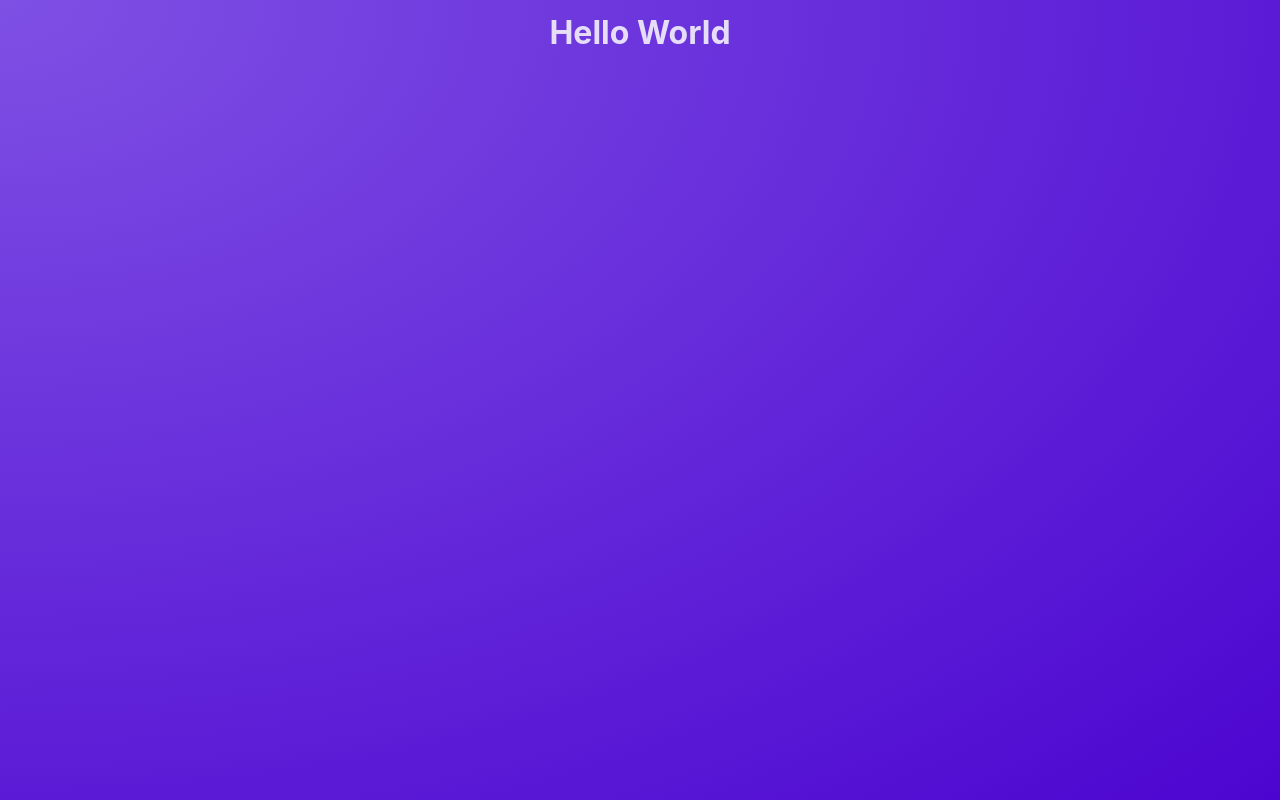
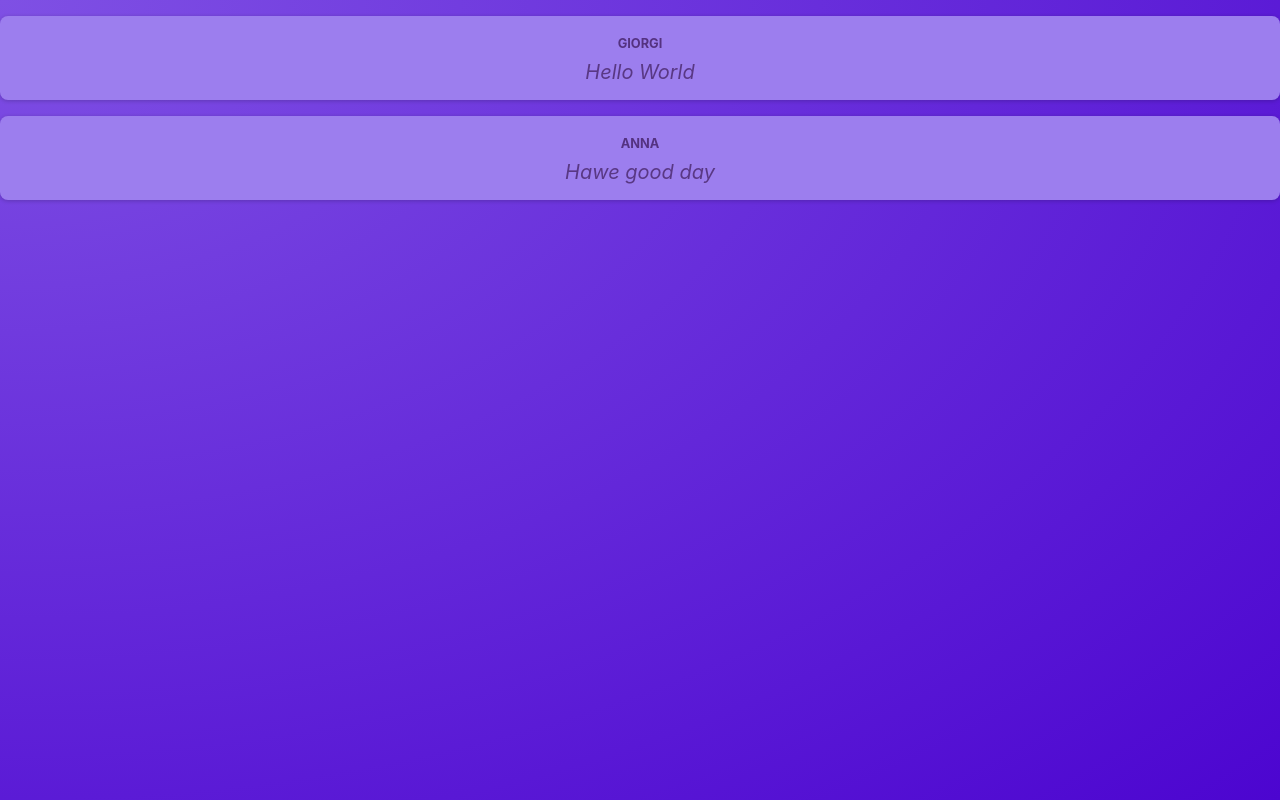
Before and after one commit to FANT0M100/reactposts, a React (Create React App) app: page / in a window 1280 px wide. Built offline with nearby package versions, Linux system fonts and the light colour scheme.

Commit message:
Post file css

```diff
--- a/src/App.js
+++ b/src/App.js
@@ -1,5 +1,12 @@
+import Post from "./components/Post";
+
 function App() {
-  return <h1>Hello World</h1>;
+  return (
+    <main>
+      <Post author="Giorgi" body="Hello World" />
+      <Post author="Anna" body="Hawe good day" />
+    </main>
+  );
 }
 
 export default App;
--- a/src/components/Post.js
+++ b/src/components/Post.js
@@ -1,7 +1,13 @@
 import React from "react";
+import classes from "./Post.module.css";
 
-const Post = () => {
-  return <div></div>;
+const Post = ({ author, body }) => {
+  return (
+    <div className={classes.post}>
+      <p className={classes.author}>{author}</p>
+      <p className={classes.text}>{body}</p>
+    </div>
+  );
 };
 
 export default Post;
--- /dev/null
+++ b/src/components/Post.module.css
@@ -0,0 +1,35 @@
+.post {
+  margin: 1rem 0;
+  padding: 1rem;
+  background-color: #9c7eee;
+  border-radius: 8px;
+  box-shadow: 0 1px 4px rgba(0, 0, 0, 0.2);
+  animation: animate-in 1s ease-out forwards;
+}
+
+.author {
+  font-size: 0.8rem;
+  font-weight: bold;
+  color: #543280;
+  margin: 0;
+  text-transform: uppercase;
+}
+
+.text {
+  white-space: pre-wrap;
+  font-size: 1.25rem;
+  margin: 0.25rem 0 0 0;
+  color: #593884;
+  font-style: italic;
+}
+
+@keyframes animate-in {
+  from {
+    opacity: 0;
+    transform: translateY(1rem);
+  }
+  to {
+    opacity: 1;
+    transform: translateY(0);
+  }
+}
```
